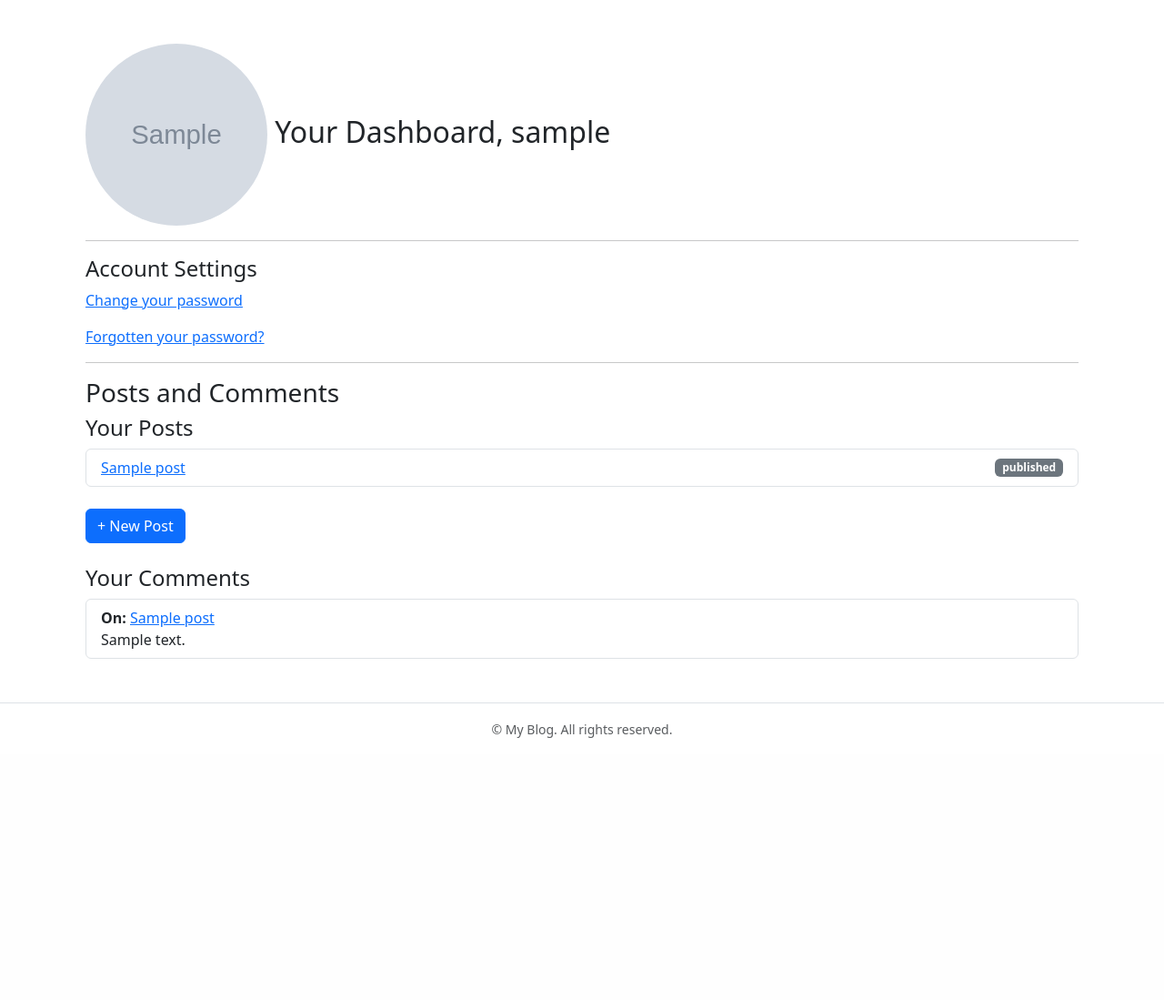
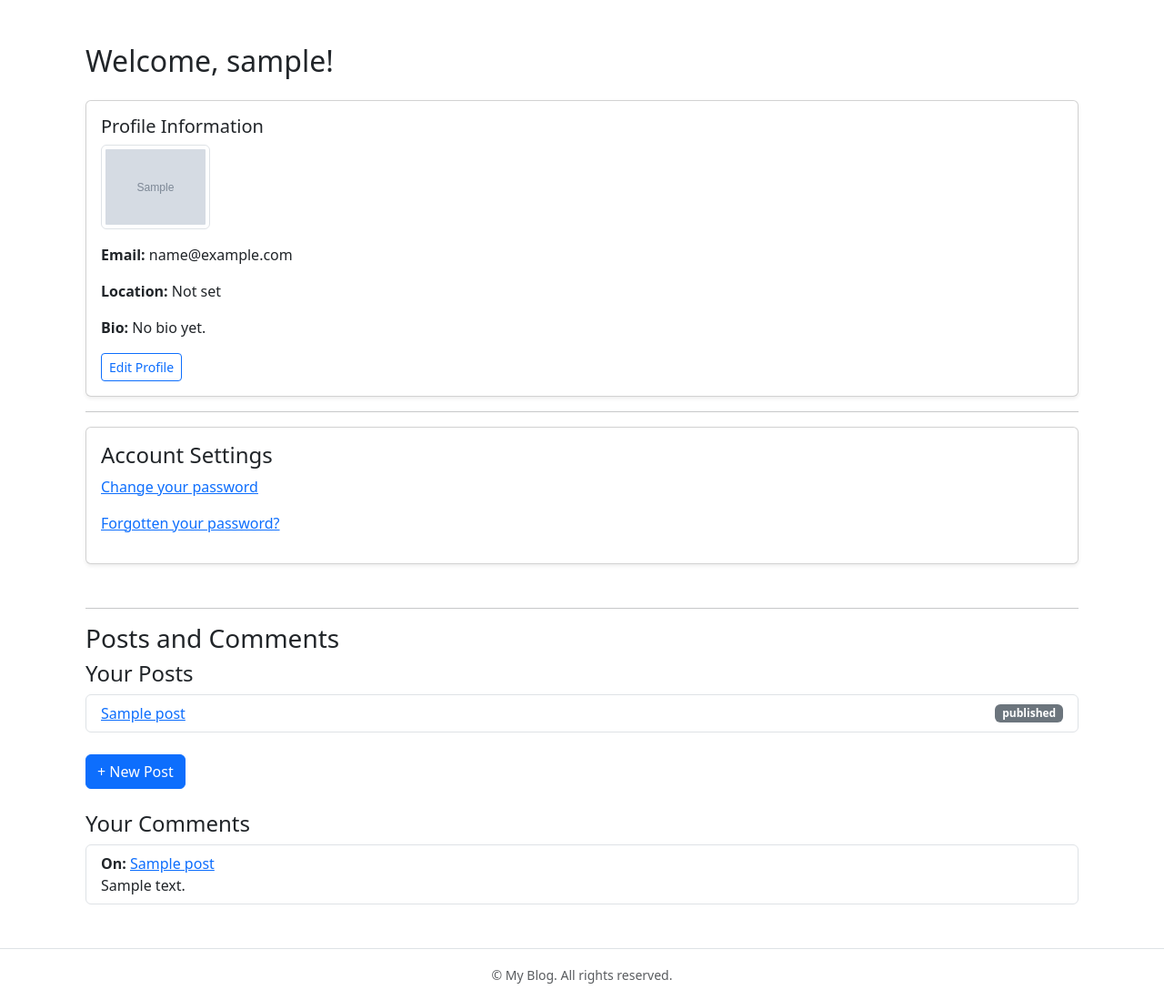
Before and after one commit to pouya-mhb/Django-Practice, a Django app: page /dashboard/ in a window 1280 px wide. Shown: the part 56-1155 px from the top of the page at 91% size. Before the commit the page ends 867 px from the top, so only its background shows below. Run offline with Django 5.2, Linux system fonts and the light colour scheme; a user stored in the database is signed in; tables that the repository leaves empty hold one stand-in row (values such as "Sample post"); grey boxes marked "Sample" are stand-in pictures.

Commit message:
update dashboard

```diff
--- a/backend/Templates/dashboard.html
+++ b/backend/Templates/dashboard.html
@@ -1,21 +1,35 @@
 {% extends "base.html" %}
 {% block content %}
 <div class="container mt-5">
-    <div>
-        <h2>
-            <img src="{{ avatar.url }}" alt="Avatar" class="rounded-circle" width="200" height="200">
-            Your Dashboard, {{ user.username }}
-        </h2>
+    <h2 class="mb-4">Welcome, {{ request.user.username }}!</h2>
+    <div class="card shadow-sm">
+        <div class="card-body">
+            <h5 class="card-title">Profile Information</h5>
+            {% if avatar %}
+            <img src="{{ avatar.url }}" alt="Avatar" class="img-thumbnail mb-3" width="120">
+            {% endif %}
+            <p><strong>Email:</strong> {{ request.user.email }}</p>
+            <p><strong>Location:</strong> {{ profile.location|default:"Not set" }}</p>
+            <p><strong>Bio:</strong> {{ profile.bio|default:"No bio yet." }}</p>
+            <a href="#" class="btn btn-outline-primary btn-sm">Edit Profile</a>
+        </div>
     </div>
     <hr>
+    <div class="card shadow-sm">
+        <div class="card-body">
+            <h4 class="card-title">Account Settings</h4>
+            <p>
+                <a href="{% url 'core:password_change' %}">Change your password</a>
+            </p>
+            <p>
+                <a href="{% url 'core:password_reset' %}">Forgotten your password?</a>
+            </p>
+        </div>
+    </div>
+</div>
+<div class="container mt-5">
     <div>
-        <h4>Account Settings</h4>
-        <p>
-            <a href="{% url 'core:password_change' %}">Change your password</a>
-        </p>
-        <p>
-            <a href="{% url 'core:password_reset' %}">Forgotten your password?</a>
-        </p>
+
         <hr>
     </div>
     <h3>Posts and Comments</h3>
```
